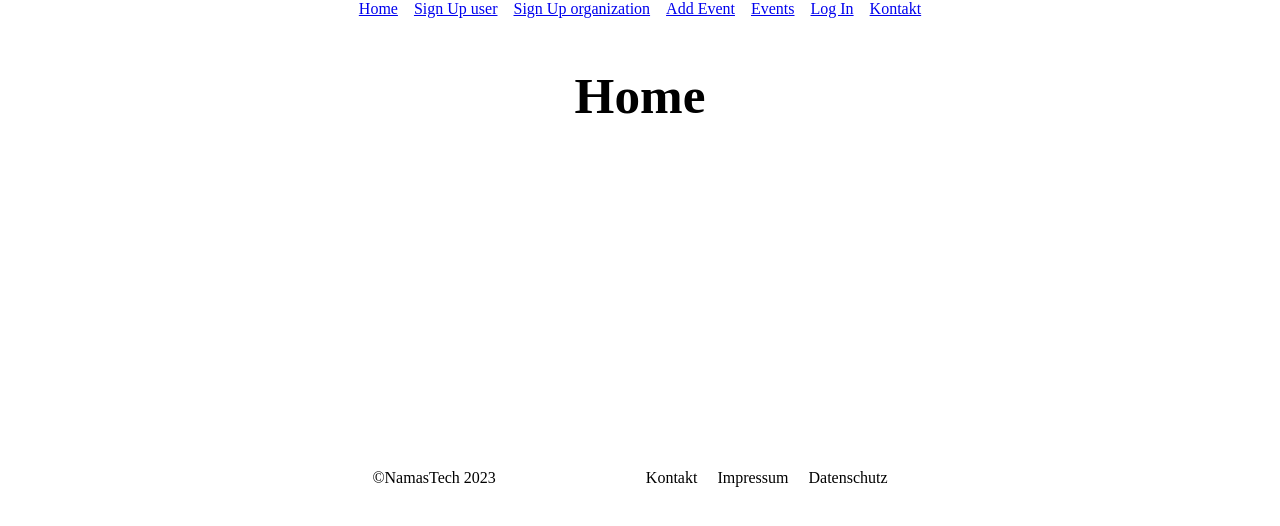
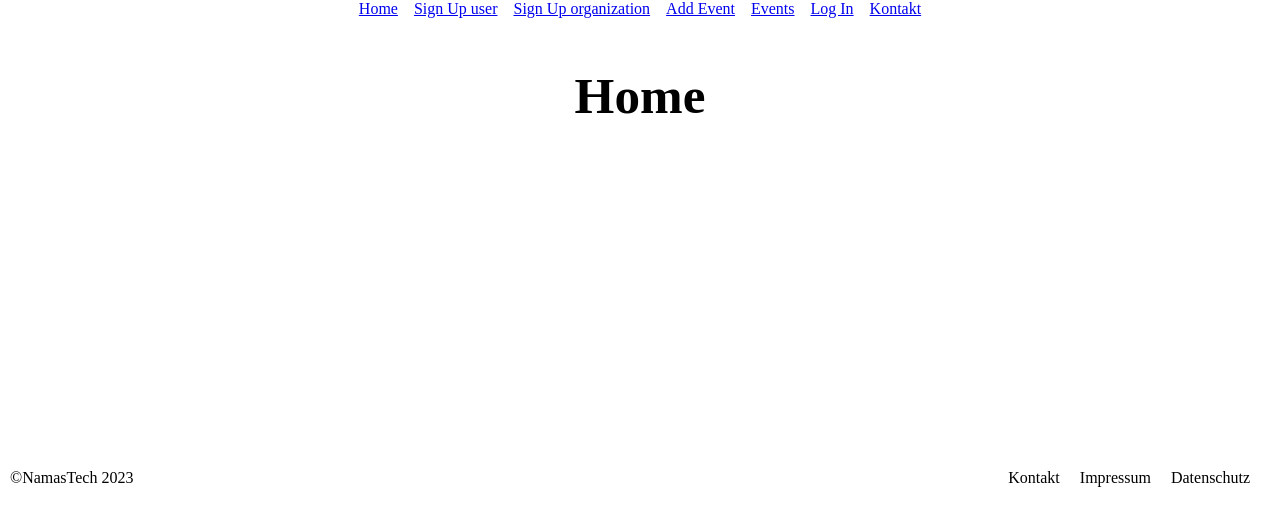
Before and after one commit to NAMASTECH/Kultur-Ausstellungsplattform-frontend, a React (Vite) app: page / in a window 1280 px wide. Shown: the top 526 px of the page. Built offline with nearby package versions, Linux system fonts and the light colour scheme.

Commit message:
footerstyling

```diff
--- a/src/js/components/Layout/Footer.jsx
+++ b/src/js/components/Layout/Footer.jsx
@@ -6,12 +6,12 @@ export const Footer = () => {
   return (
     <footer className="footer-container">
       <div className="contact-info">
+        <span>
+          <Link to="/NamasTech" className="namastech">
+            &copy;NamasTech 2023
+          </Link>
+        </span>
         <ul>
-          <li>
-            <Link to="/NamasTech" className="namastech">
-              &copy;NamasTech 2023
-            </Link>
-          </li>
           <li>
             <Link to="/kontakt" className="kontakt">
               Kontakt
@@ -23,10 +23,7 @@ export const Footer = () => {
             </Link>
           </li>
           <li>
-            <Link
-              to="/datenschutz"
-              className="datenschutz"
-            >
+            <Link to="/datenschutz" className="datenschutz">
               Datenschutz
             </Link>
           </li>
--- a/src/js/components/Layout/footer.scss
+++ b/src/js/components/Layout/footer.scss
@@ -4,19 +4,22 @@
     width: 100%;
 
     .contact-info {
+        display: flex;
+        justify-content: space-between;
+
+
+         span{
+            a {
+                text-decoration: none;
+                color: black;
+            }
+         }
 
         ul {
             display: flex;
             list-style: none;
-            justify-content: center;
+            justify-content:flex-end;
 
-
-            .namastech {
-                align-items: flex-start;
-                color: black;
-                margin-right: 150px;
-                text-decoration: none;
-            }
 
             .kontakt,
             .impressum,
@@ -24,7 +27,7 @@
                 text-decoration: none;
                 margin-right: 20px;
                 color: black;
-                justify-content: flex-end;
+
             }
         }
     }
```
